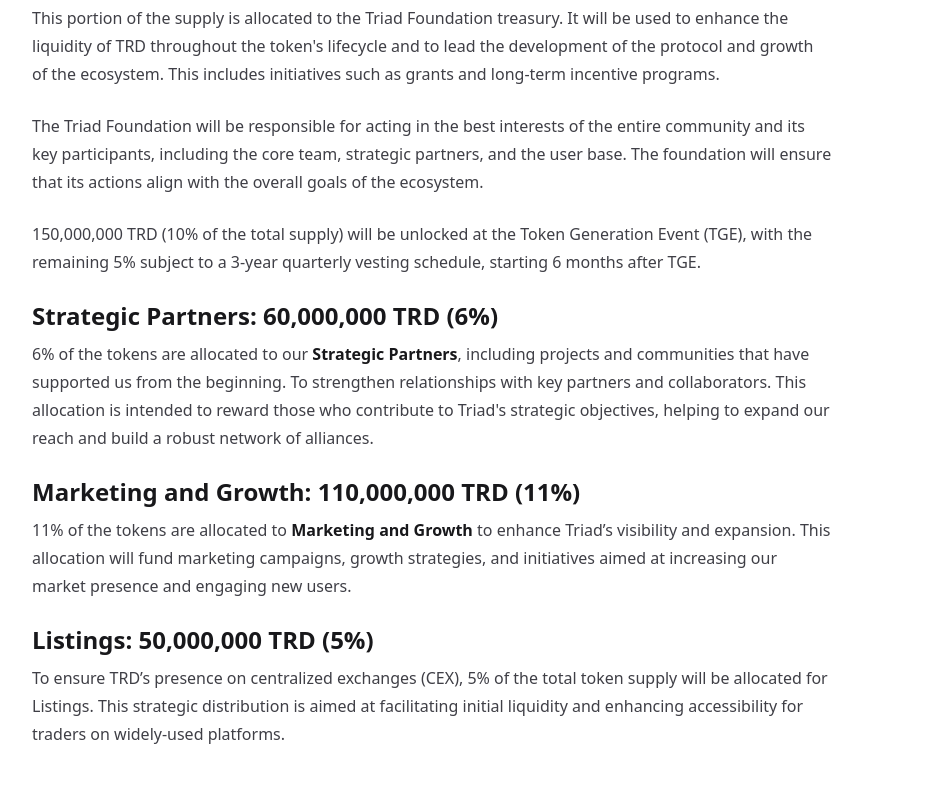
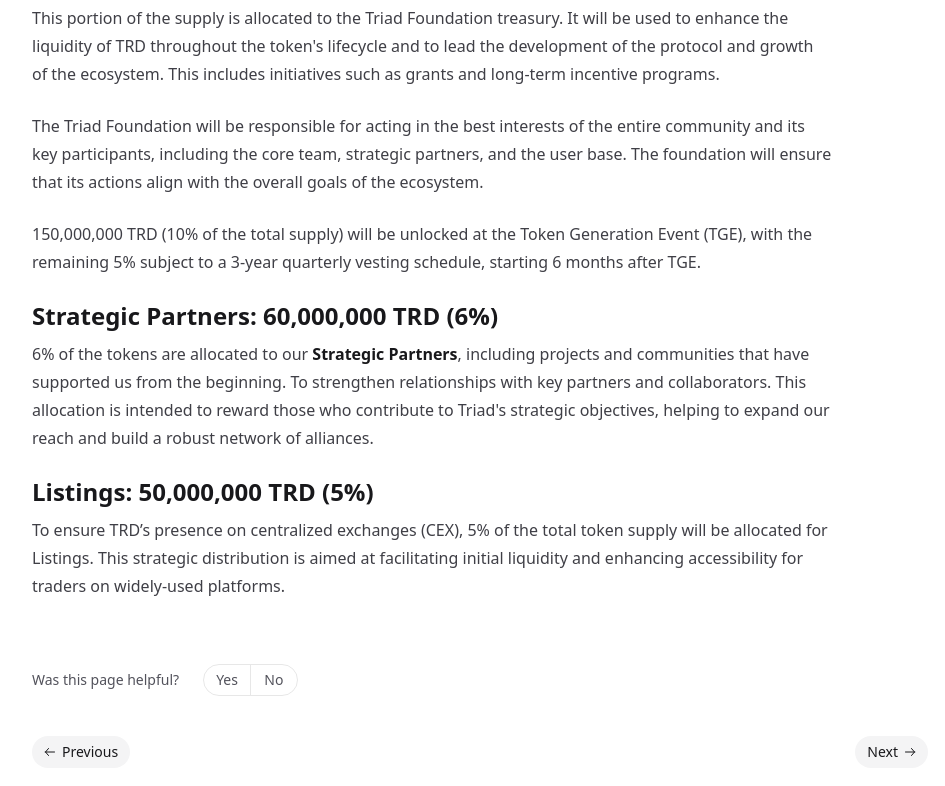
Before and after one commit to triadxyz/docs, a Next.js app: page /tokenomics in a window 1280 px wide. Shown: the part 3265-4051 px from the top of the page, without its empty margins (320-1265 px from the left). Built offline with nearby package versions, Linux system fonts and the light colour scheme.

Commit message:
change community allocation

```diff
--- a/src/pages/tokenomics.mdx
+++ b/src/pages/tokenomics.mdx
@@ -42,7 +42,7 @@ The tokens from the Seed Round will be unlocked according to a vesting schedule.
 # **Triad NFT Holders and $tTriad Stakers Token: 10,000,000 TRD (1%)**
 You’ve been with us since the beginning, believing in Triad before anyone else saw its potential. This 1% allocation of our total token supply is our way of saying thank you. It’s reserved exclusively for you—our earliest supporters—because your commitment and belief in our vision have been instrumental in getting us to where we are today.
 
-# **Community and Launch: 290,000,000 TRD (29%)**
+# **Community and Launch: 290,000,000 TRD (40%)**
 
 This portion of the token supply is allocated for launch-related activities and our community. It will be used to support users and projects through airdrops and other launch-related initiatives.
 
@@ -76,10 +76,6 @@ The Triad Foundation will be responsible for acting in the best interests of the
 
 6% of the tokens are allocated to our **Strategic Partners**, including projects and communities that have supported us from the beginning. To strengthen relationships with key partners and collaborators. This allocation is intended to reward those who contribute to Triad's strategic objectives, helping to expand our reach and build a robust network of alliances.
 
-# **Marketing and Growth: 110,000,000 TRD (11%)**
-
-11% of the tokens are allocated to **Marketing and Growth** to enhance Triad’s visibility and expansion. This allocation will fund marketing campaigns, growth strategies, and initiatives aimed at increasing our market presence and engaging new users.
-
 # **Listings: 50,000,000 TRD (5%)**
 
 To ensure TRD’s presence on centralized exchanges (CEX), 5% of the total token supply will be allocated for Listings. This strategic distribution is aimed at facilitating initial liquidity and enhancing accessibility for traders on widely-used platforms.
```
